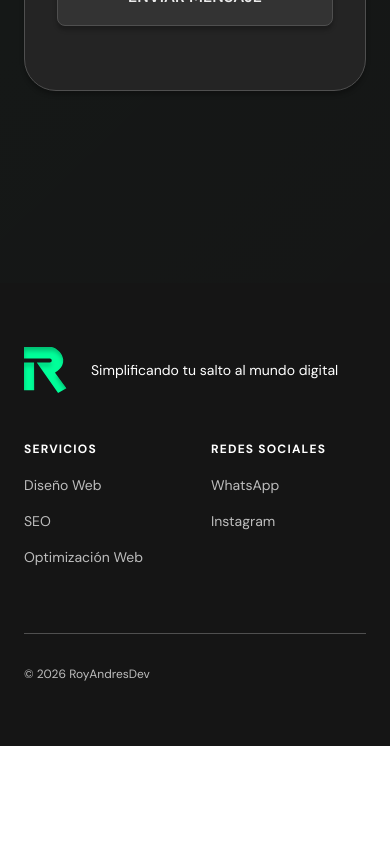
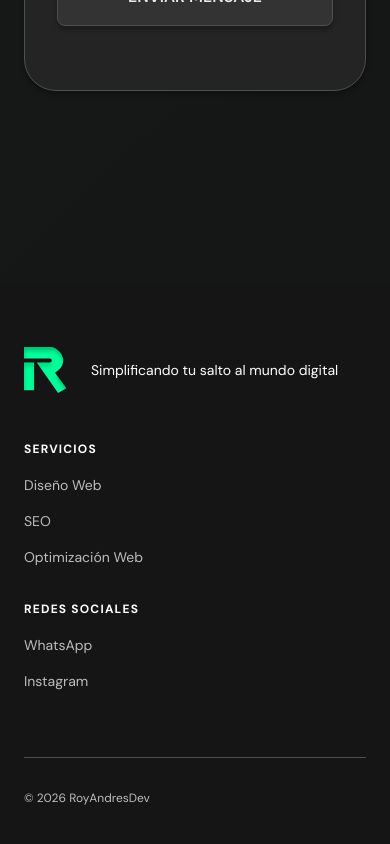
Before and after one commit to royandresdev/Portafolio-2026, a Next.js app: page / in a window 390 px wide. Shown: the part 3462-4306 px from the top of the page. Before the commit the page ends 4208 px from the top, so only its background shows below. Built offline with nearby package versions, Linux system fonts and the light colour scheme; no server answers; the database is empty.

Commit message:
feat: add responsive design to footer component

```diff
--- a/components/footer.tsx
+++ b/components/footer.tsx
@@ -15,7 +15,7 @@
           </div>
 
           {/* Links Section */}
-          <div className="grid grid-cols-2 gap-8">
+          <div className="grid grid-cols-1 md:grid-cols-2 gap-8">
             {/* Servicios */}
             <div className="flex flex-col gap-4">
               <h5 className="text-white font-bold text-xs tracking-widest uppercase">
```
